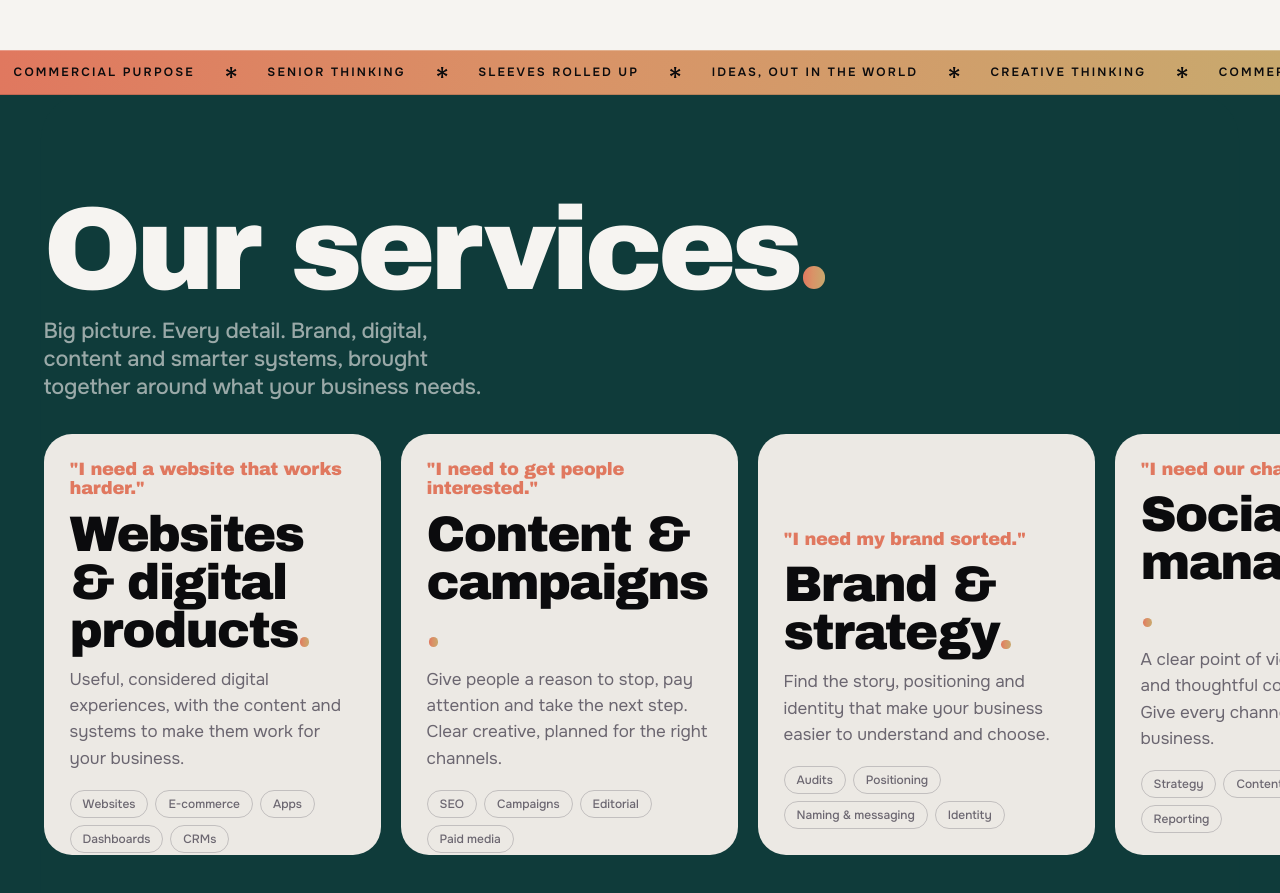
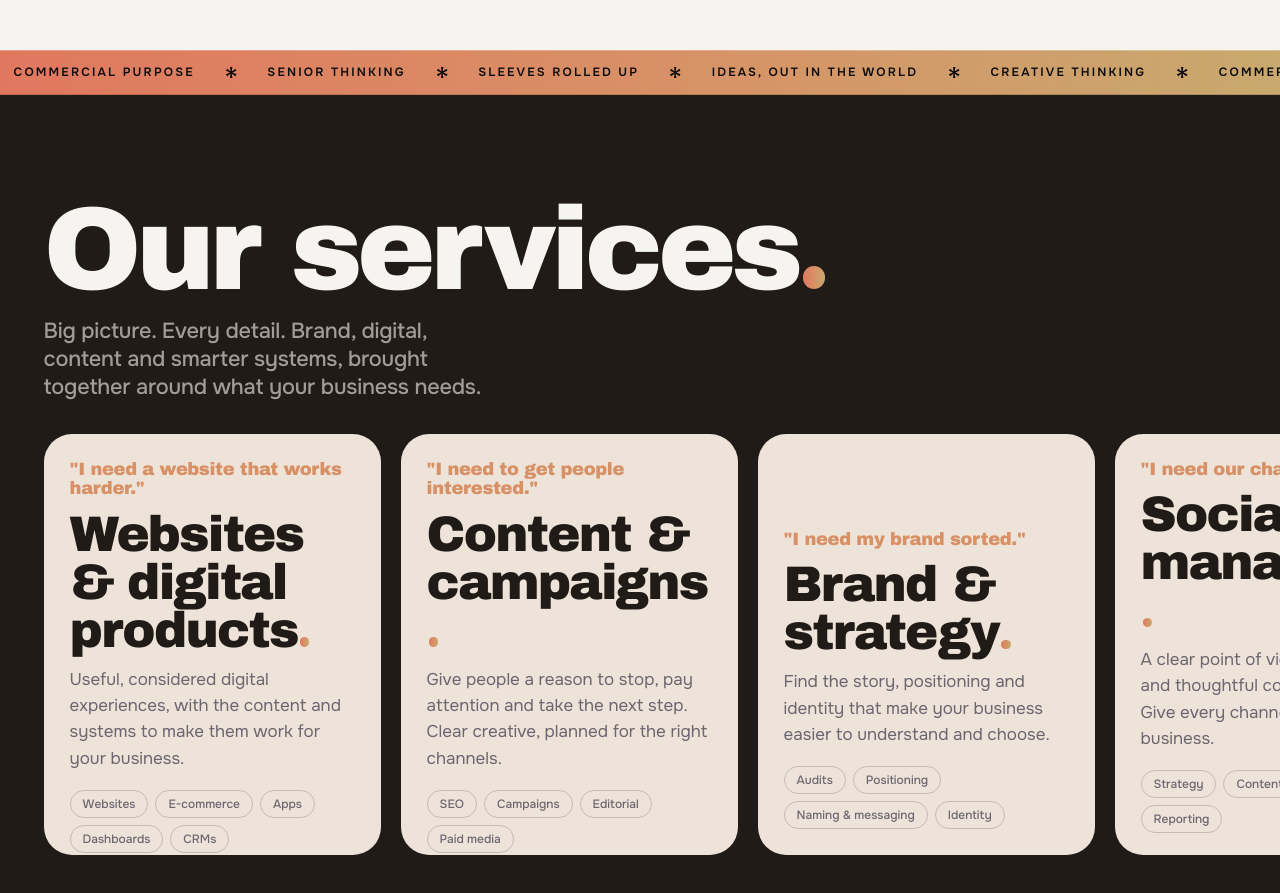
Before and after one commit to AvenellaTom/avenella-agency-site, a plain HTML site: page index.html in a window 1280 px wide. Shown: the part 1445-2338 px from the top of the page. Drawn offline with Linux system fonts and the light colour scheme; a web font is replaced by a local one.

Commit message:
Palette lock: cream F6F4F1, sand EDE3D8 surfaces, espresso 201B16 darks, D89166 accent
Co-Authored-By: Claude Opus 4.8 <noreply@anthropic.com>
Claude-Session: https://claude.ai/code/session_01Q5JVgTgjxPLsfk7zwHwT5Z

```diff
--- a/index.html
+++ b/index.html
@@ -36,14 +36,14 @@
 <style data-8b-part="tokens">
 @layer tokens {
 :root {
-  --color-1: #0B0B0D;
+  --color-1: #201B16;
   --color-2: #F6F4F1;
-  --color-3: #E0785F;
-  --color-4: #ECE9E4;
+  --color-3: #D89166;
+  --color-4: #EDE3D8;
   --color-5: rgba(246,244,241,.6);
   --color-6: #6B6670;
-  --color-7: #1A1A1E;
-  --grad: linear-gradient(92deg,#E0785F 0%,#D99367 45%,#C8A96E 100%);
+  --color-7: #2A241E;
+  --grad: linear-gradient(92deg,#E0785F 0%,#D89166 52%,#C8A96E 100%);
   --font-1: "Gabarito", "Arial Black", Arial, sans-serif;
   --font-2: "Onest", Arial, sans-serif;
   --radius-1: 28px;
@@ -57,11 +57,11 @@
   --bleed: max(var(--space-1), (100% - 1320px) / 2);
   /* themed reading-surface roles (flip with light/dark) */
   --page: #F6F4F1;
-  --ink: #0B0B0D;
+  --ink: #201B16;
   --ink-muted: #6B6670;
 }
 :root[data-theme="dark"] {
-  --page: #0B0B0D;
+  --page: #201B16;
   --ink: #F6F4F1;
   --ink-muted: rgba(246,244,241,.62);
 }
@@ -213,7 +213,7 @@ textarea.m-field { min-height: 112px; resize: vertical; }
 <style data-8b-part="section:work">
 @layer sections {
 #work { position: relative; color: var(--color-2); }
-#work .work__plate { position: absolute; inset: 0 0 -2px; background: #0F3B3A; }
+#work .work__plate { position: absolute; inset: 0 0 -2px; background: #201B16; }
 #work .work__stage { position: relative; display: grid; grid-template-columns: minmax(0, 1fr); align-content: start; gap: clamp(28px, 4vh, 48px); padding: var(--space-2) var(--bleed); }
 #work .work__head { display: flex; flex-wrap: wrap; align-items: end; justify-content: space-between; gap: 16px 40px; }
 #work .work__lead { max-width: 28rem; color: var(--color-5); }
@@ -234,7 +234,7 @@ textarea.m-field { min-height: 112px; resize: vertical; }
 </style>
 <style data-8b-part="section:again">
 @layer sections {
-#again { position: relative; background: #0F3B3A; color: var(--color-2); }
+#again { position: relative; background: #201B16; color: var(--color-2); }
 #again .again__stage { position: relative; padding: calc(var(--space-2) * 0.7) var(--bleed) var(--space-2); }
 #again .again__head { display: flex; flex-wrap: wrap; align-items: end; justify-content: space-between; gap: 16px 40px; }
 #again .again__lead { max-width: 28rem; color: var(--color-5); }
@@ -309,7 +309,7 @@ textarea.m-field { min-height: 112px; resize: vertical; }
 </style>
 <style data-8b-part="section:footer">
 @layer sections {
-#footer { position: relative; padding: clamp(74px, 10vh, 122px) var(--bleed) 30px; background: #08201F; color: #F6F4F1; overflow: clip; }
+#footer { position: relative; padding: clamp(74px, 10vh, 122px) var(--bleed) 30px; background: #201B16; color: #F6F4F1; overflow: clip; }
 #footer .footer__kick { font-family: var(--font-2); font-size: 11px; font-weight: 700; letter-spacing: 0.22em; text-transform: uppercase; color: var(--color-3); margin-bottom: 18px; }
 #footer .footer__mail { display: inline-block; max-width: 100%; overflow-wrap: break-word; font-family: var(--font-1); font-weight: 500; font-size: clamp(22px, 5.2vw, 76px); letter-spacing: -0.03em; line-height: 0.98; text-decoration: none; color: #F6F4F1; padding-bottom: 5px; background-image: var(--grad); background-position: 0 100%; background-size: 0% 2px; background-repeat: no-repeat; transition: background-size .45s cubic-bezier(.7, 0, .2, 1); }
 #footer .footer__mail:hover { background-size: 100% 2px; }
@@ -558,7 +558,7 @@ body::after { content: ""; position: fixed; inset: 0; z-index: 9; pointer-events
 </style>
 <style data-8b-part="cta-colour">
 @layer sections {
-#cta { background: #1B1619; color: var(--color-2); }
+#cta { background: #201B16; color: var(--color-2); }
 }
 </style>
 <style data-8b-part="tweaks">
@@ -569,7 +569,7 @@ body::after { content: ""; position: fixed; inset: 0; z-index: 9; pointer-events
 }
 </style>
 <style data-8b-part="tweaks2">
-#work { background: #0F3B3A; }
+#work { background: #201B16; }
 .statement__main { display: grid; gap: clamp(22px, 3vh, 34px); justify-items: start; }
 .m-link__label::after, .m-link-2::after { background: var(--grad); }
 </style>
```
Also changed, not shown: contact.html (+8 -8 lines).
